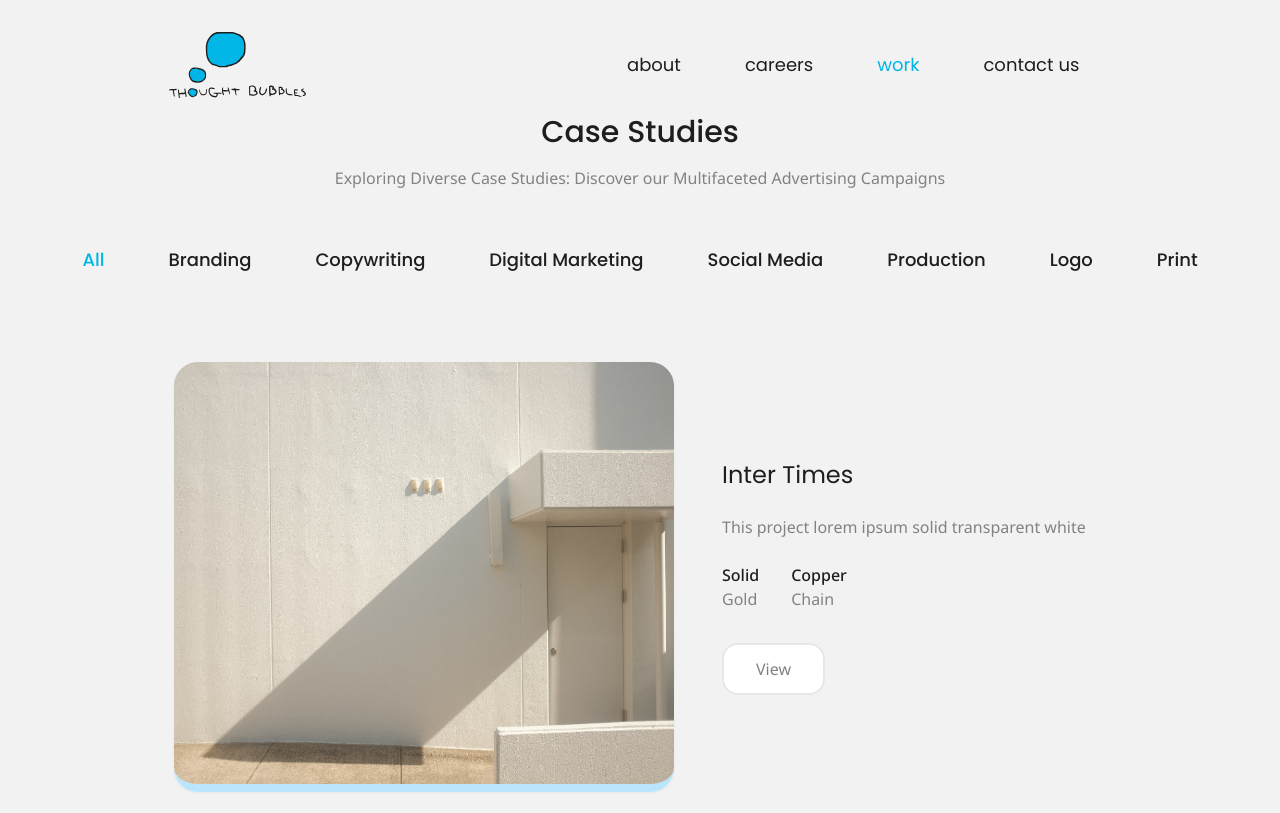
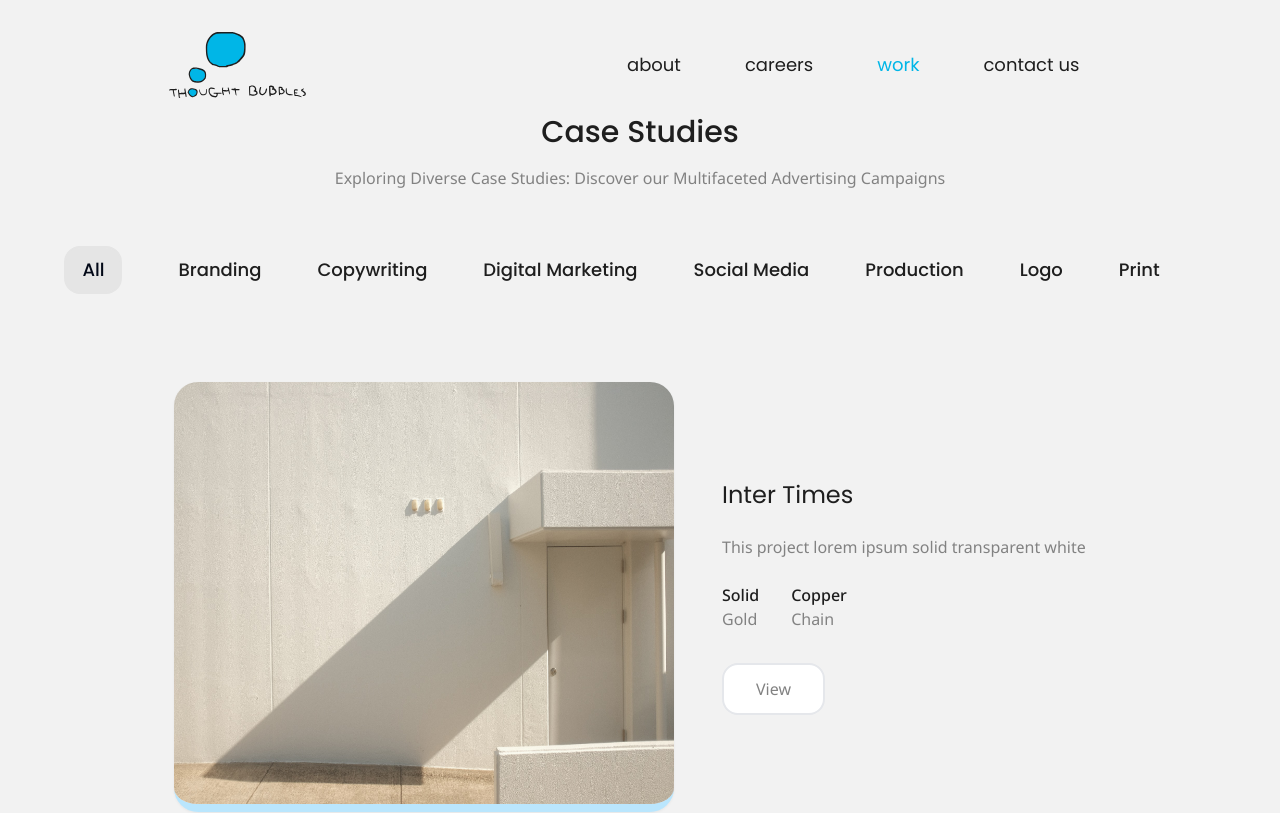
Before and after one commit to vatsalmotiani/thought-bubbles, a Next.js app: page /work/all in a window 1280 px wide. Shown: the top 813 px of the page. Built offline with nearby package versions, Linux system fonts and the light colour scheme.

Commit message:
Created Layout.jsx for category

```diff
--- a/src/app/layout.js
+++ b/src/app/layout.jsx
@@ -18,7 +18,7 @@ export default function RootLayout({ children }) {
     <html lang='en'>
       <body className={`font-noto flex flex-col min-h-screen relative bg-tb-bg`}>
         <Navbar />
-        <div className='flex-grow'>{children}</div>
+        <div className='flex-grow '>{children}</div>
         <Footer />
       </body>
     </html>
--- /dev/null
+++ b/src/app/work/[category]/layout.jsx
@@ -0,0 +1,43 @@
+"use client";
+import { slugify } from "@/lib/utils";
+import Title from "@/components/Title";
+import Link from "next/link";
+import serviceList from "@/data/services";
+import { usePathname } from "next/navigation";
+
+export function NavigationService({ services, pathname }) {
+  {
+    return services.map((service, i) => {
+      return (
+        <Link
+          href={`/work/${slugify(service)}`}
+          key={i}
+          className={`font-poppins font-medium text-lg me-14 duration-300 ${pathname === `/work/${slugify(service)}` ? "bg-neutral-200 rounded-2xl px-4 py-2 border-2 border-neutral-200 " : "text-tb-black  hover:text-neutral-500"}`}
+        >
+          {service}
+        </Link>
+      );
+    });
+  }
+}
+
+export default function CategoryLayout({ children, params }) {
+  const cat = params.category;
+  const pathname = usePathname();
+  return (
+    <div className=''>
+      {/* <Jumbotron img={{ src: "/assets/JumboDes2.svg", width: 300, height: 181, alt: "Think Different - Thought Bubbles" }} /> */}
+      <Title
+        heading='Case Studies'
+        subheading='Exploring Diverse Case Studies: Discover our Multifaceted Advertising Campaigns'
+      />
+      <div className='flex my-14 justify-center items-center'>
+        <NavigationService
+          services={serviceList}
+          pathname={pathname}
+        />
+      </div>
+      {children}
+    </div>
+  );
+}
--- a/src/app/work/[category]/page.jsx
+++ b/src/app/work/[category]/page.jsx
@@ -1,37 +1,10 @@
-"use client";
-import { usePathname } from "next/navigation";
 import CaseLarge from "@/components/CaseLarge";
-import Jumbotron from "@/components/Jumbotron";
-import Link from "next/link";
 import { slugify, slugifyList } from "@/lib/utils";
-import Title from "@/components/Title";
 import caseList from "@/data/caseList";
-import serviceList from "@/data/services";
 
 export default function WorkCase({ params }) {
   const cat = params.category;
-  const pathname = usePathname();
   return (
-    <div className=''>
-      {/* <Jumbotron img={{ src: "/assets/JumboDes2.svg", width: 300, height: 181, alt: "Think Different - Thought Bubbles" }} /> */}
-      <Title
-        heading='Case Studies'
-        subheading='Exploring Diverse Case Studies: Discover our Multifaceted Advertising Campaigns'
-      />
-      <div className='flex my-14 justify-center items-center'>
-        {serviceList.map((service, i) => {
-          return (
-            <Link
-              href={`/work/${slugify(service)}`}
-              key={i}
-              className={`font-poppins font-medium text-lg px-8 ${pathname === `/work/${slugify(service)}` ? "text-tb-blue" : "text-tb-black duratiion-300 hover:text-neutral-500"}`}
-            >
-              {service}
-            </Link>
-          );
-        })}
-      </div>
-      {/* DISPLAYING DYNAMIC CASES */}
     <div className='flex flex-col items-center'>
       {cat !== "all"
         ? caseList
@@ -53,7 +26,5 @@ export default function WorkCase({ params }) {
             );
           })}
     </div>
-      .
-    </div>
   );
 }
--- a/src/app/work/cases/[case]/layout.jsx
+++ b/src/app/work/cases/[case]/layout.jsx
@@ -23,7 +23,7 @@ export function BackButton() {
 export function Banner({ name, category, img, client }) {
   return (
     <div className='flex items-center'>
-      <div className='flex flex-col me-14 w-2/3'>
+      <div className='flex flex-col me-14 w-1/2'>
         <p className='font-poppins text-tb-black text-6xl font-medium '>{name}</p>
         <p className='text-lg  text-tb-body pt-4'>{category.join(", ")}</p>
         <div className='flex flex-col mt-14'>
@@ -48,7 +48,7 @@ export function Banner({ name, category, img, client }) {
           ))}
         </div> */}
       </div>
-      <div className='grid py-8 w-1/3'>
+      <div className='grid py-8 w-1/2'>
         <Image
           src={img}
           alt={name}
@@ -65,20 +65,20 @@ export function Banner({ name, category, img, client }) {
 
 export function Navigation({ name, pathname }) {
   return (
-    <>
+    <div className='flex items-center'>
       <Link
         href={`/work/cases/${slugify(name)}`}
-        className={`font-poppins font-medium text-lg me-14 ${pathname === `/work/cases/${slugify(name)}` ? "text-tb-blue" : "text-tb-black duratiion-300 hover:text-neutral-500"}`}
+        className={`font-poppins font-medium text-lg me-14 duration-300 ${pathname === `/work/cases/${slugify(name)}` ? "bg-neutral-200 rounded-2xl px-4 py-2 border-2 border-neutral-200 " : "text-tb-black  hover:text-neutral-500"}`}
       >
         About
       </Link>
       <Link
         href={`/work/cases/${slugify(name)}/gallery`}
-        className={`font-poppins font-medium text-lg me-14 ${pathname === `/work/cases/${slugify(name)}/gallery` ? "text-tb-blue" : "text-tb-black duratiion-300 hover:text-neutral-500"}`}
+        className={`font-poppins font-medium text-lg me-14 duration-300 ${pathname === `/work/cases/${slugify(name)}/gallery` ? "bg-neutral-200 rounded-2xl px-4 py-2 border-2 border-neutral-200 " : "text-tb-black  hover:text-neutral-500"}`}
       >
         Gallery
       </Link>
-    </>
+    </div>
   );
 }
 
@@ -122,11 +122,12 @@ export default function CaseLayout({ children, params }) {
             img={img}
             client={client}
           />
-          <div className='flex my-14 items-center'>
+          <div className='flex flex-col m6-14 '>
             <Navigation
               name={name}
               pathname={pathname}
             />
+            <hr className='my-8 border-1  border-gray-300' />
           </div>
 
           {children}
--- a/src/components/CaseLarge.jsx
+++ b/src/components/CaseLarge.jsx
@@ -11,7 +11,7 @@ export default function CaseLarge({ caseStudy }) {
           src={caseStudy.img}
           height='0'
           width='0'
-          alt={name}
+          alt={caseStudy.name}
           sizes='100vw'
           className='h-[430px] w-[500px] border-b-8 duration-300 rounded-3xl border-sky-200 drop-shadow-sm hover:border-tb-blue  hover:drop-shadow-lg'
         />
```
Lines whose indentation alone changed are shown as unchanged.
